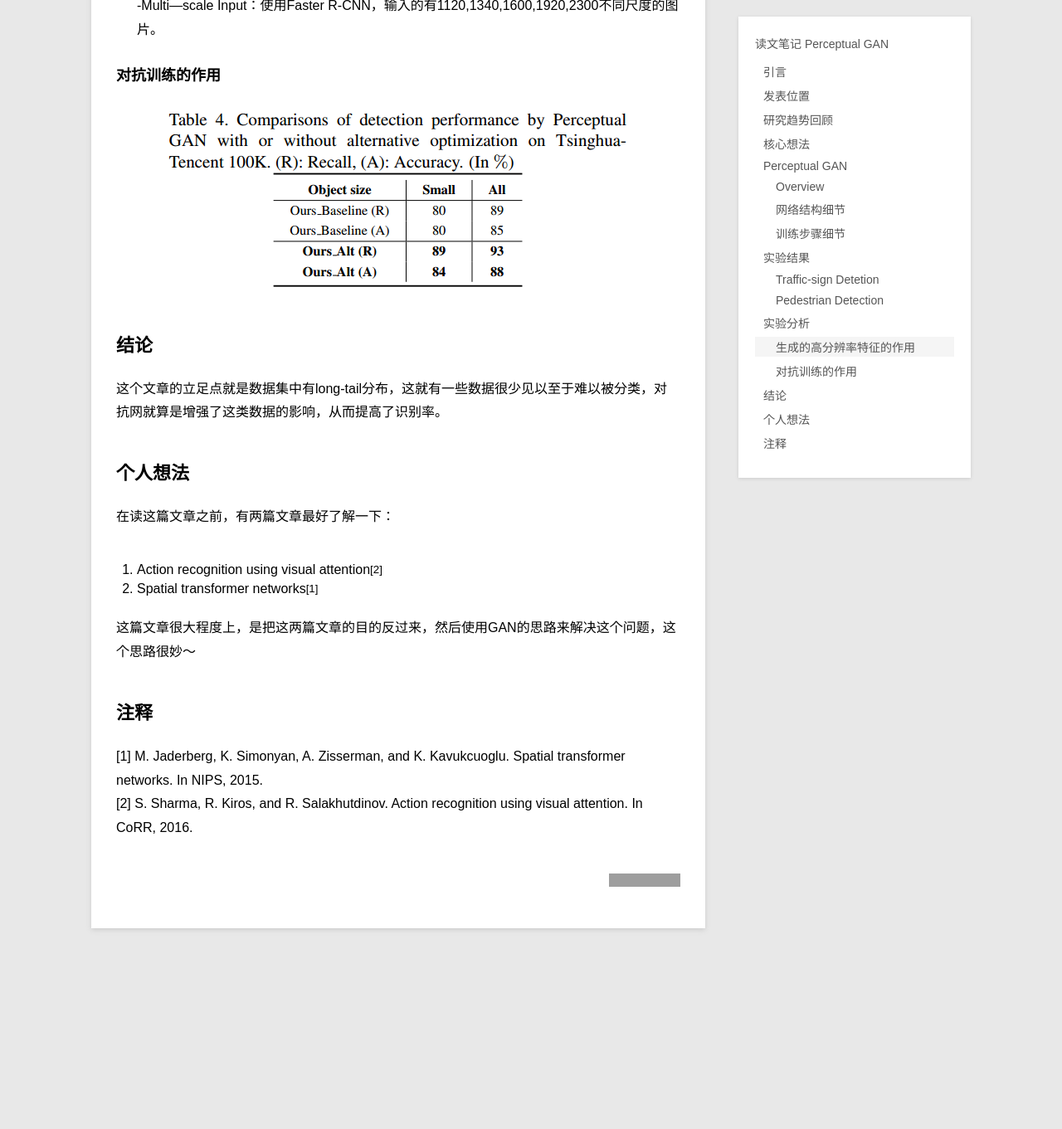
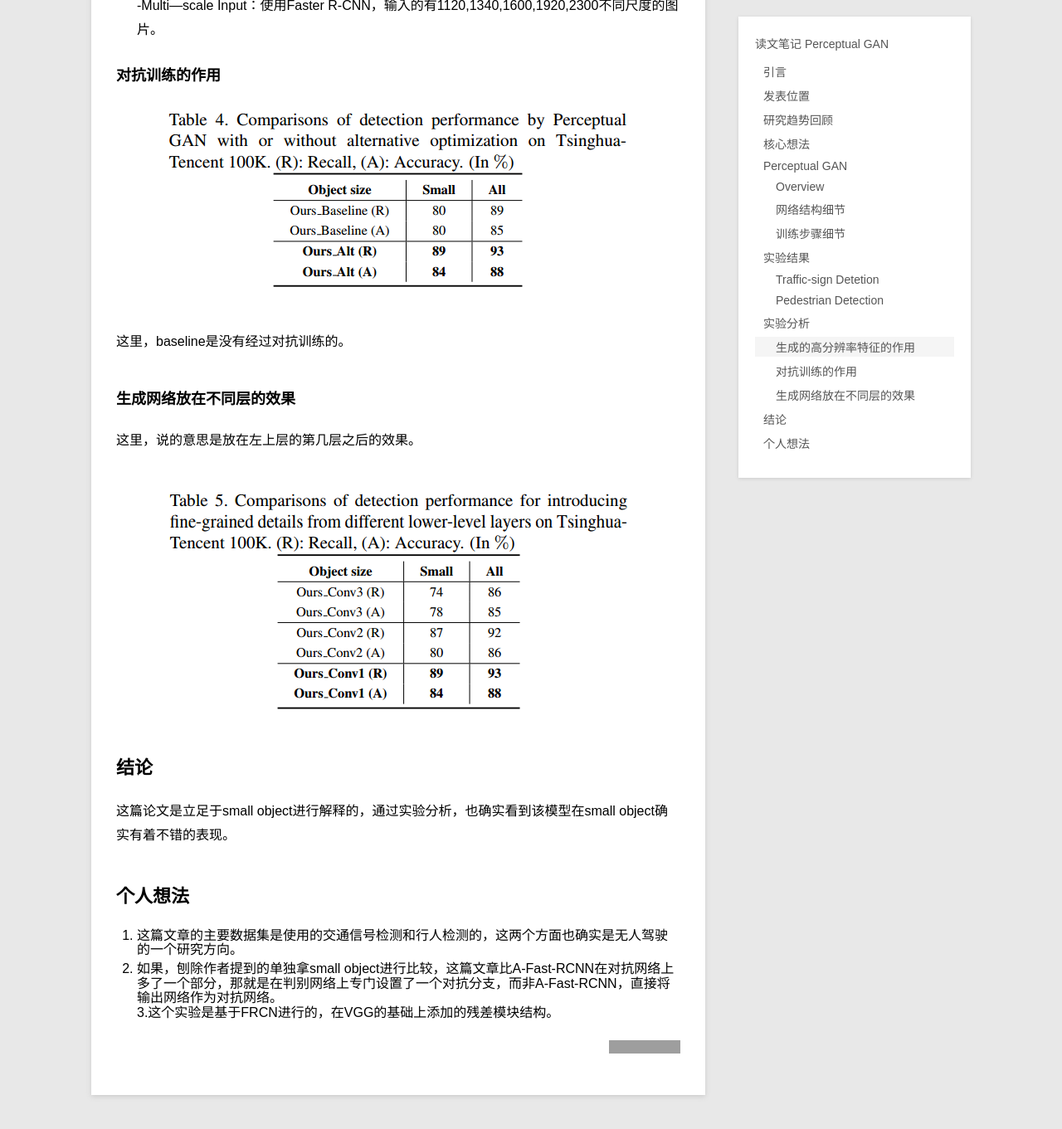
Before and after one commit to gwyve/gwyve.github.io, a Jekyll site: the page built from _posts/blog/2017-7-30-reading-note-Perceptual-GAN.md, in a window 1280 px wide and 1400 px high, scrolled down 4534 px. Shown: the top 1361 px of the window at 83% size. Built offline with Jekyll 4.4.1, drawn with Linux system fonts in a browser that asks for light colours; before the commit the page ends 5733 px from its top, so only the background shows below that; grey boxes are pictures that could not be loaded.

Commit message:
add 2017-7-30

```diff
--- a/_posts/blog/2017-7-30-reading-note-Perceptual-GAN.md
+++ b/_posts/blog/2017-7-30-reading-note-Perceptual-GAN.md
@@ -91,22 +91,22 @@ description: 阅读 Perceptual Generative Adversarial Networks for Small Object
 
 ![adversarial](/images/blog/2017-7-30/adversarial.png)
 
+这里，baseline是没有经过对抗训练的。
+
+### 生成网络放在不同层的效果
+
+这里，说的意思是放在左上层的第几层之后的效果。
+
+![lower](/images/blog/2017-7-30/lower.png)
 
 ## 结论
 
-这个文章的立足点就是数据集中有long-tail分布，这就有一些数据很少见以至于难以被分类，对抗网就算是增强了这类数据的影响，从而提高了识别率。
+这篇论文是立足于small object进行解释的，通过实验分析，也确实看到该模型在small object确实有着不错的表现。
 
 
 
 ## 个人想法
 
-在读这篇文章之前，有两篇文章最好了解一下：
-1. Action recognition using visual attention<sup>[2]</sup>
-2. Spatial transformer networks<sup>[1]</sup>
-
-这篇文章很大程度上，是把这两篇文章的目的反过来，然后使用GAN的思路来解决这个问题，这个思路很妙～
-
-
-## 注释
-[1] M. Jaderberg, K. Simonyan, A. Zisserman, and K. Kavukcuoglu. Spatial transformer networks. In NIPS, 2015.
-[2] S. Sharma, R. Kiros, and R. Salakhutdinov. Action recognition using visual attention. In CoRR, 2016.
+1. 这篇文章的主要数据集是使用的交通信号检测和行人检测的，这两个方面也确实是无人驾驶的一个研究方向。
+2. 如果，刨除作者提到的单独拿small object进行比较，这篇文章比A-Fast-RCNN在对抗网络上多了一个部分，那就是在判别网络上专门设置了一个对抗分支，而非A-Fast-RCNN，直接将输出网络作为对抗网络。
+3.这个实验是基于FRCN进行的，在VGG的基础上添加的残差模块结构。
```
